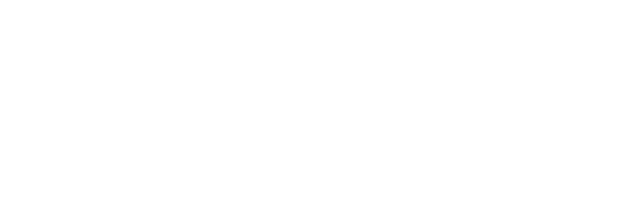
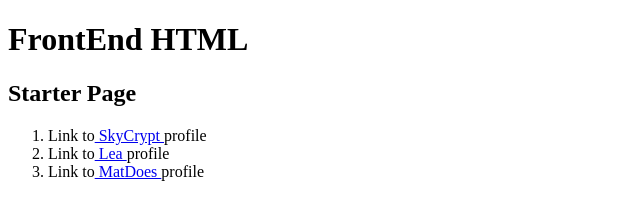
Before and after one commit to MaximEU01/task-html, a website: page src/index.html in a window 1280 px wide. Shown: the whole page, without its empty margins (0-640 px from the left). Drawn offline with Linux system fonts and the light colour scheme.

Commit message:
HTML Task 1

```diff
--- a/src/index.html
+++ b/src/index.html
@@ -3,5 +3,29 @@
     <head>
         <title>HTML</title>
     </head>
-    <body></body>
+    <body>
+        <h1>FrontEnd HTML</h1>
+        <h2>Starter Page</h2>
+        <ol>
+            <li>
+                Link to<a
+                    href="https://sky.shiiyu.moe/stats/MusicInX/Pomegranate"
+                >
+                    SkyCrypt </a
+                >profile
+            </li>
+            <li>
+                Link to<a href="https://sky.lea.moe/stats/MusicInX/Pomegranate">
+                    Lea </a
+                >profile
+            </li>
+            <li>
+                Link to<a
+                    href="https://skyblock.matdoes.dev/player/MusicInX/Pomegranate"
+                >
+                    MatDoes </a
+                >profile
+            </li>
+        </ol>
+    </body>
 </html>
```
Also changed, not shown: 1 other file.
